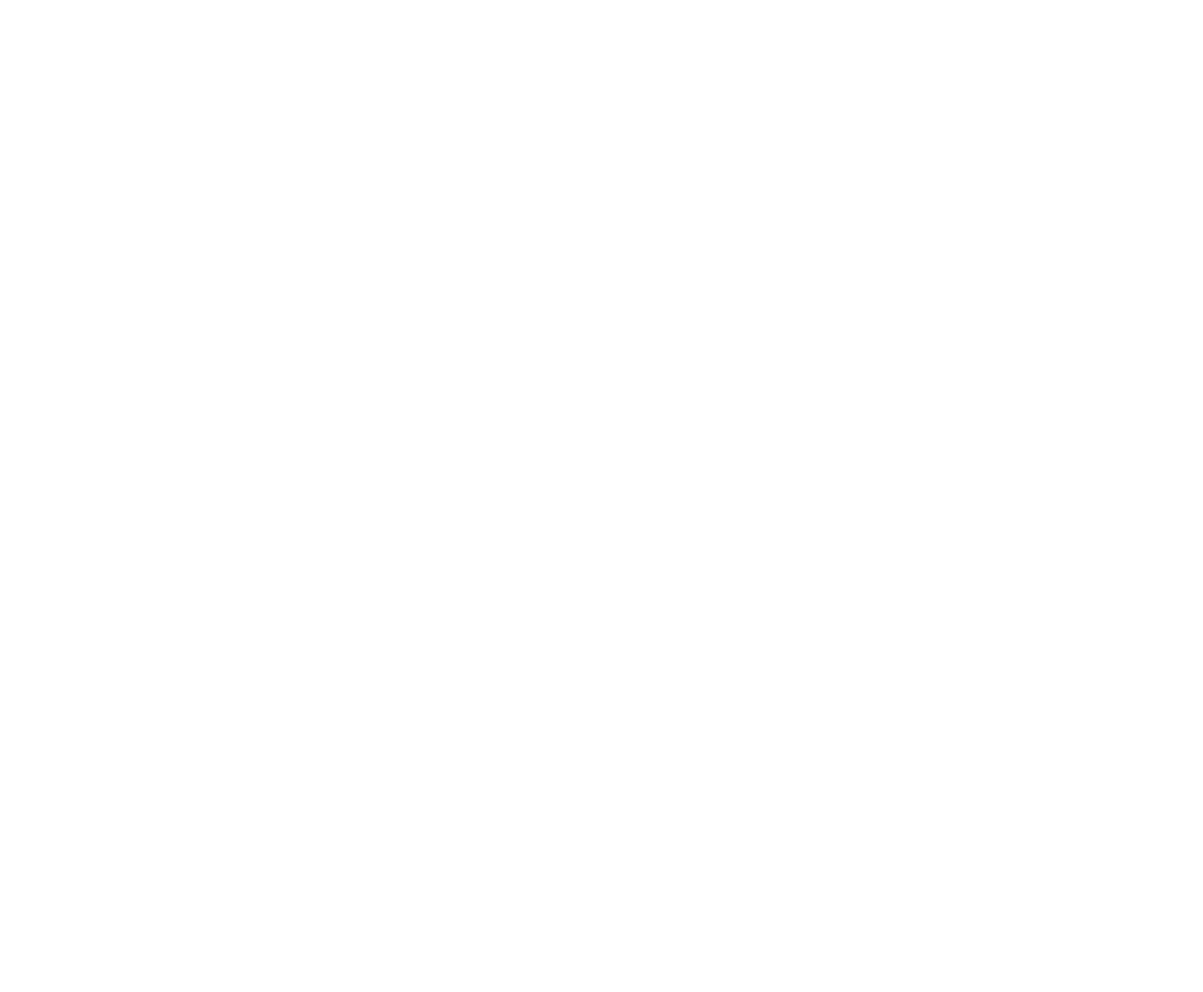
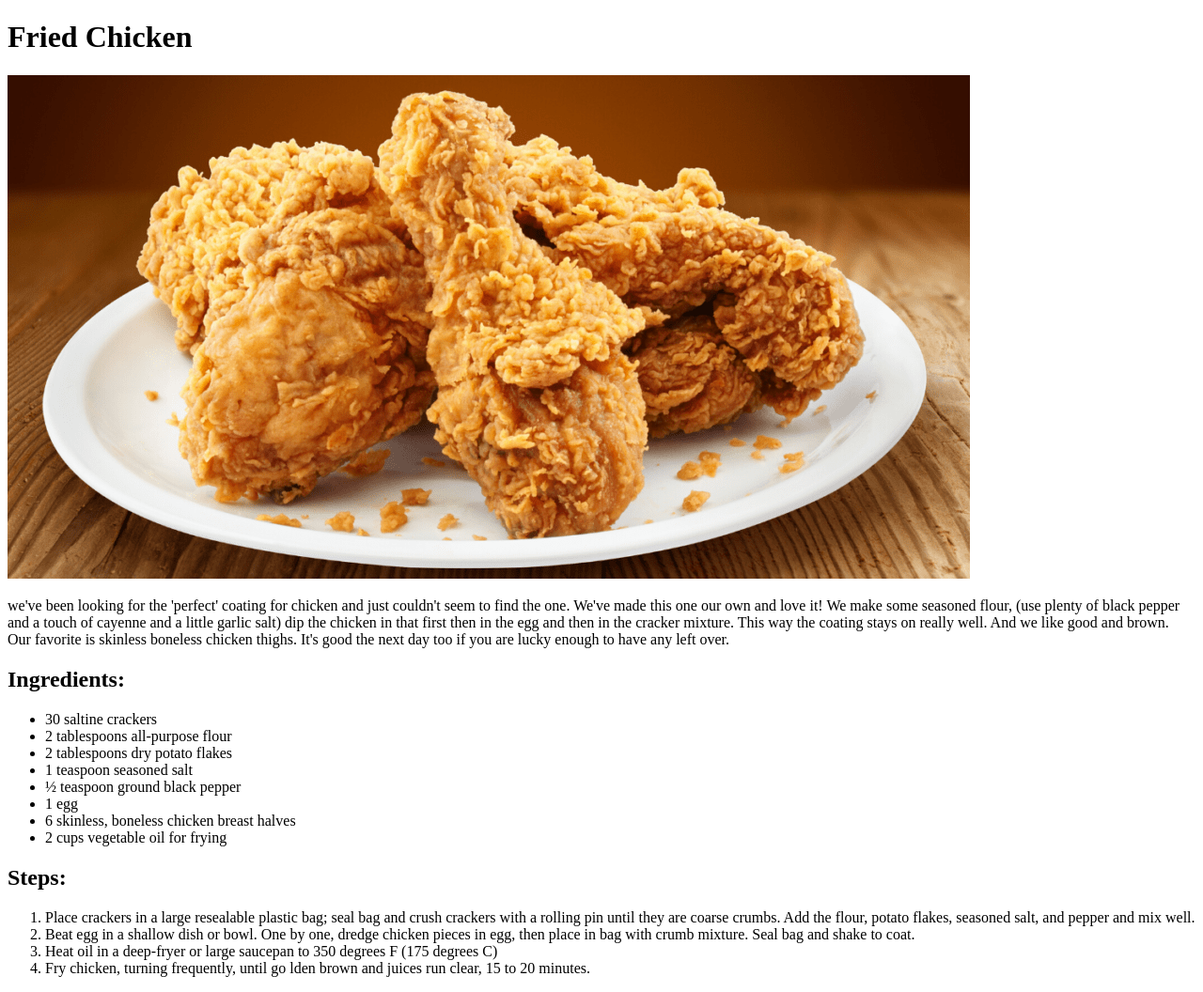
Before and after one commit to Opi22/odin-recipes, a plain HTML site: page recipes/chicken.html in a window 1280 px wide. Shown: the whole page at 94% size. Before the commit the page ends 800 px from the top, so only its background shows below. Drawn offline with Linux system fonts and the light colour scheme.

Commit message:
first recipe done

```diff
--- a/recipes/chicken.html
+++ b/recipes/chicken.html
@@ -7,6 +7,39 @@
 </head>
 
 <body>
+    <h1>Fried Chicken</h1>
+    <img src="fried chicken.png">
+    <p>
+        we've been looking for the 'perfect' coating for
+        chicken and just couldn't seem to find the one. We've made this one our own
+        and love it! We make some seasoned flour, (use plenty of black pepper and a touch
+        of cayenne and a little garlic salt) dip the chicken in that first then in the egg
+        and then in the cracker mixture. This way the coating stays on really well. And we like
+        good and brown. Our favorite is skinless boneless chicken thighs.
+        It's good the next day too if you are lucky enough to have any left over.
+    </p>
+    <h2>Ingredients:</h2>
+    <ul>
+        <li>30 saltine crackers</li>
+        <li>2 tablespoons all-purpose flour</li>
+        <li>2 tablespoons dry potato flakes</li>
+        <li>1 teaspoon seasoned salt</li>
+        <li>½ teaspoon ground black pepper</li>
+        <li>1 egg</li>
+        <li>6 skinless, boneless chicken breast halves</li>
+        <li>2 cups vegetable oil for frying</li>
+    </ul>
+    <h2>Steps:</h2>
+    <ol>
+        <li>Place crackers in a large resealable plastic bag; seal bag and crush
+            crackers with a rolling pin until they are coarse crumbs.
+            Add the flour, potato flakes, seasoned salt, and pepper and mix well.</li>
+        <li>Beat egg in a shallow dish or bowl. One by one, dredge chicken pieces in egg,
+            then place in bag with crumb mixture. Seal bag and shake to coat.</li>
+        <li>Heat oil in a deep-fryer or large saucepan to 350 degrees F (175 degrees C)</li>
+        <li>Fry chicken, turning frequently, until go
+            lden brown and juices run clear, 15 to 20 minutes.</li>
+    </ol>
 
 </body>
 
```
Also changed, not shown: index.html (+3 -3 lines), recipes/fried chicken.png (added).
